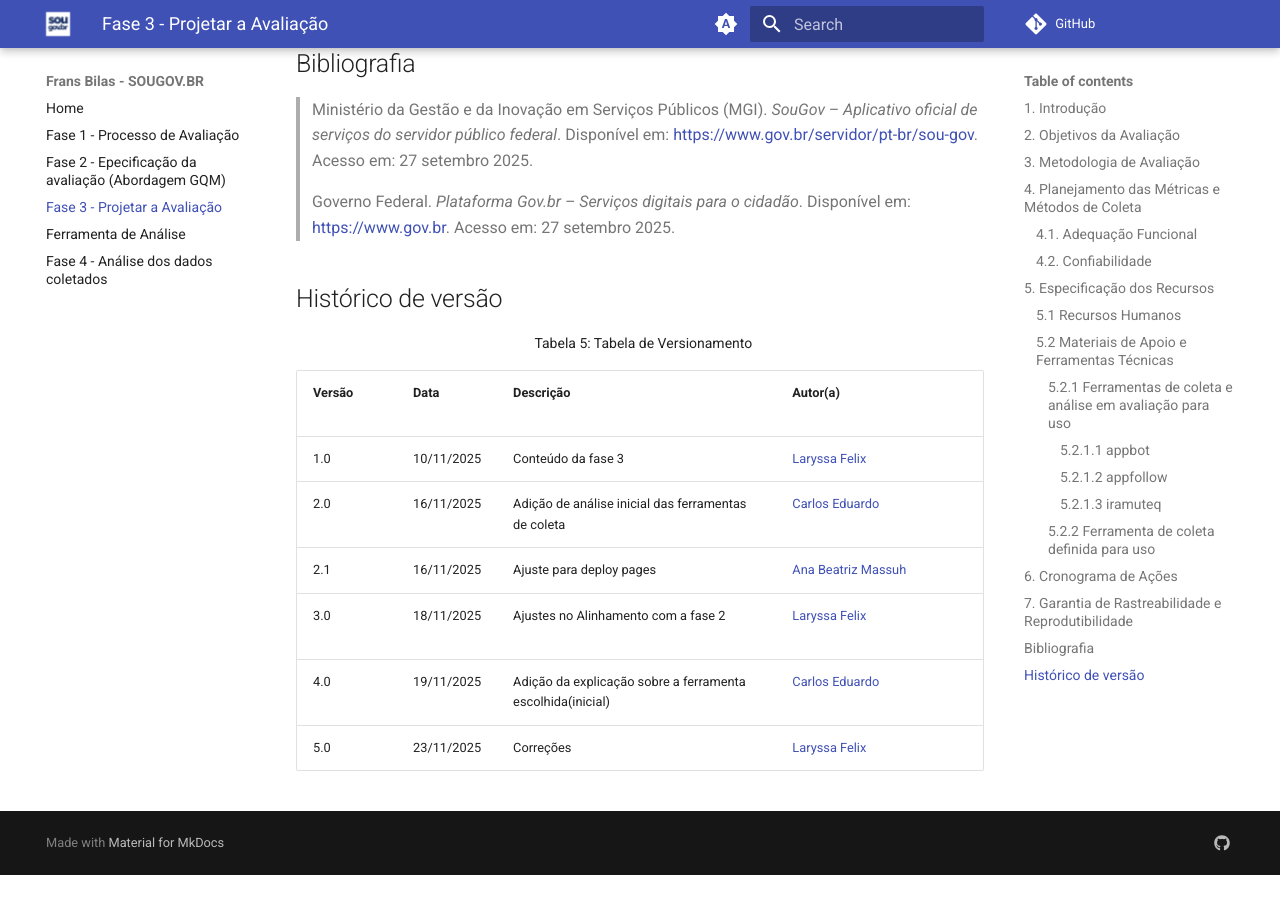
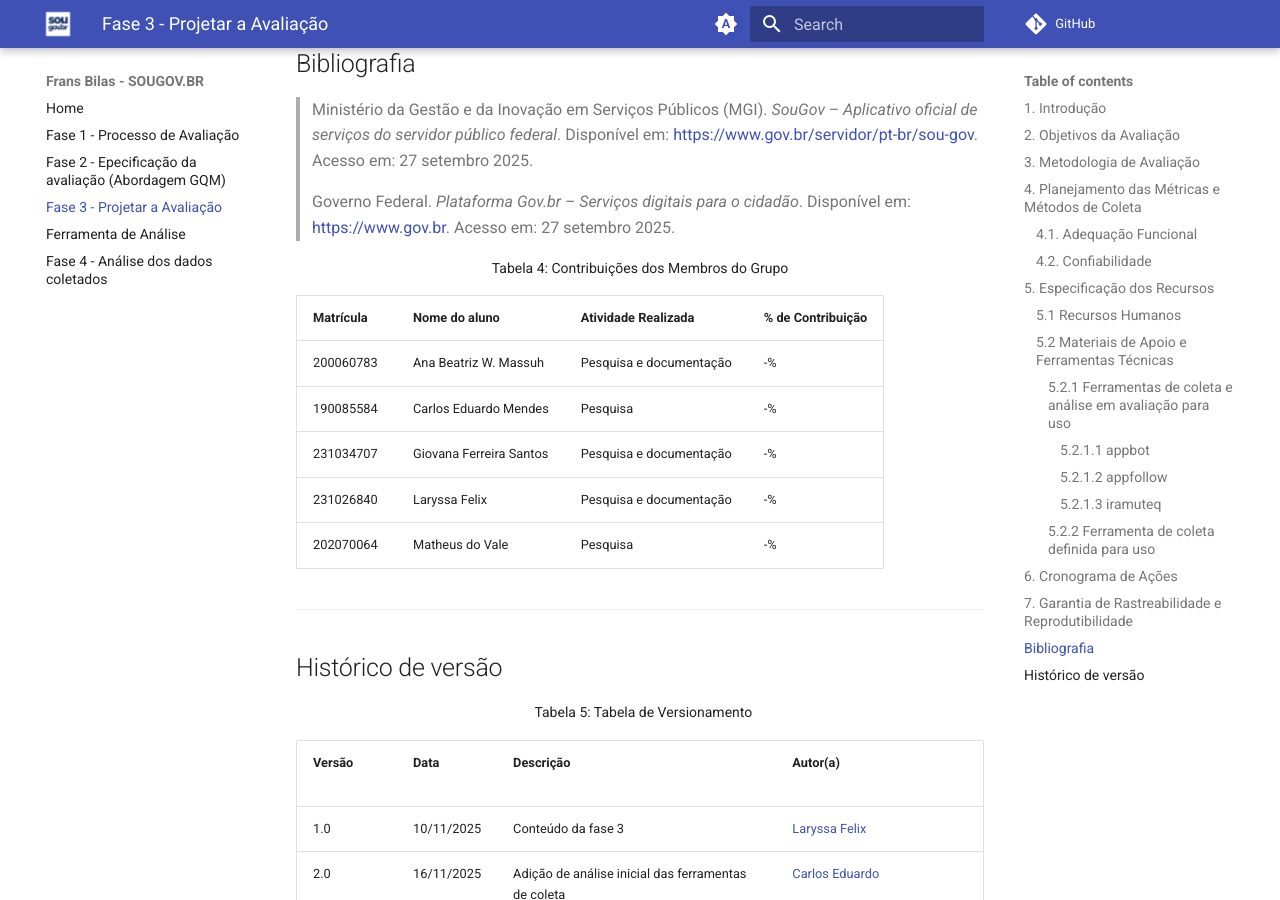
Before and after one commit to felixlaryssa/2025-2_T01_FRANS-BILAS, an MkDocs documentation site: the page built from docs/fase3.md, in a window 1280 px wide and 900 px high, scrolled down 8341 px. Built offline with MkDocs 1.6.1 and Material for MkDocs 9.7.7, drawn with Linux system fonts in a browser that asks for light colours; comment, search, counter and statistics services are not loaded; before the commit the page ends 9216 px from its top, so only the background shows below that.

Commit message:
Add contribution and versioning tables to fase3.md
Added contribution table and versioning table section.

```diff
--- a/docs/fase3.md
+++ b/docs/fase3.md
@@ -153,6 +153,20 @@ Esses registros servirão como evidência para validação dos resultados.
 
 > Governo Federal. _Plataforma Gov.br – Serviços digitais para o cidadão_. Disponível em: <https://www.gov.br>. Acesso em: 27 setembro 2025.
 
+<div style="text-align: center; margin: 0; font-size: 14px;">
+  Tabela 4: Contribuições dos Membros do Grupo
+</div>
+
+| Matrícula | Nome do aluno | Atividade Realizada | % de Contribuição |
+| --------- | ------------- | ------------------- | ----------------- |
+| 200060783 | Ana Beatriz W. Massuh | Pesquisa e documentação | -% |
+| 190085584 | Carlos Eduardo Mendes |  Pesquisa | -% |
+| 231034707 | Giovana Ferreira Santos | Pesquisa e documentação | -% |
+| 231026840 | Laryssa Felix |  Pesquisa e documentação  | -% |
+| 202070064 | Matheus do Vale | Pesquisa | -% |
+
+---------------------
+
 ## Histórico de versão
 
 <div style="text-align: center; margin: 0; font-size: 14px;">
```
